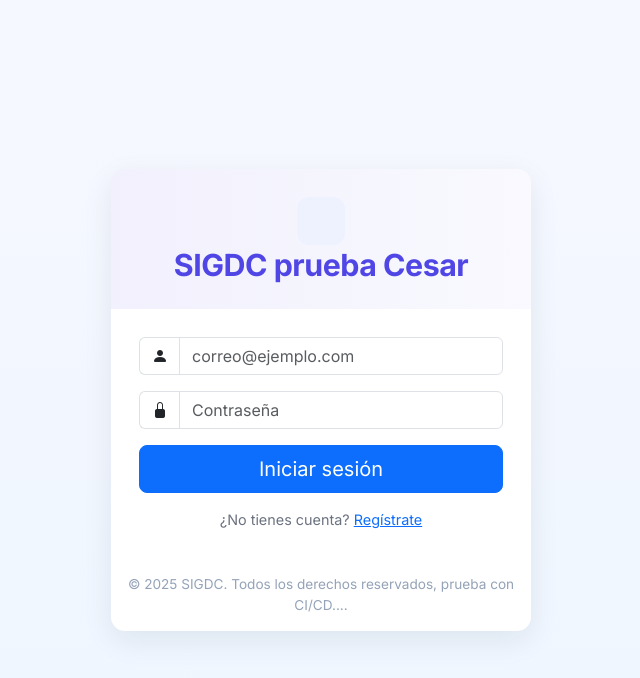
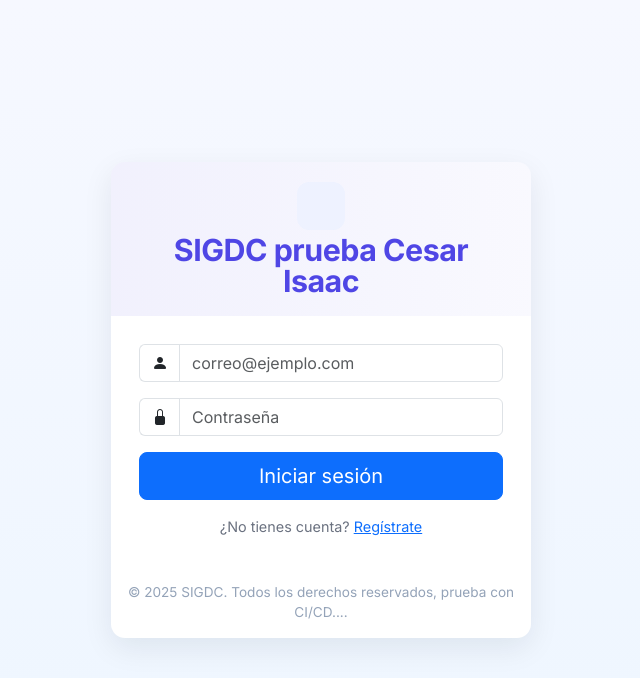
Before and after one commit to angelDi0/SIGDC, a Django app: page /usuarios/index/ in a window 1280 px wide. Shown: the top 678 px of the page, without its empty margins (319-959 px from the left). Run offline with Django 5.2, Linux system fonts and the light colour scheme.

Commit message:
Probando con Cesar CI/CD

```diff
--- a/SIGDC/templates/usuarios/index.html
+++ b/SIGDC/templates/usuarios/index.html
@@ -103,7 +103,7 @@
           <svg width="48" height="48" viewBox="0 0 24 24" fill="none" xmlns="http://www.w3.org/2000/svg" aria-hidden="true" style="display:block;">
             <rect width="24" height="24" rx="6" fill="#EEF2FF"/>
           </svg>
-          <h1>SIGDC prueba Cesar</h1>
+          <h1>SIGDC prueba Cesar Isaac</h1>
         </div>
 
         <div class="auth-body">
```
